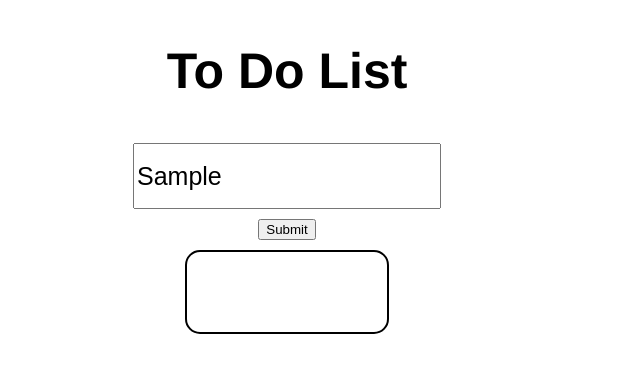
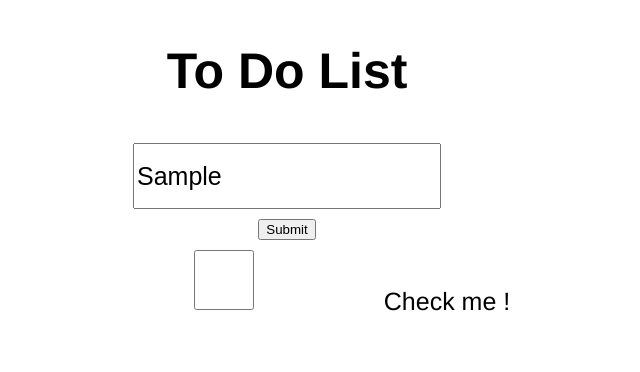
Before and after one commit to Hafizalimi7/React-TL, a React (Create React App) app in the folder client/: page / in a window 1280 px wide. Both pictures are taken after typing "Sample" into the empty fields and a click on the button "Submit". Shown: the top 372 px of the page, without its empty margins (353-993 px from the left). Built offline with nearby package versions, Linux system fonts and the light colour scheme; no server answers.

Commit message:
added checkbox

```diff
--- a/client/src/App.js
+++ b/client/src/App.js
@@ -7,6 +7,8 @@ function App() {
 
   const [todos,setTodos] = useState('')
   const [todoList, setTodoList] = useState([])
+  const [todoComplete,setTodoComplete] = useState(false)
+
 
 
   useEffect(() => {
@@ -27,6 +29,11 @@ function App() {
     ])
   }
 
+  function handleChange(){
+    setTodoComplete(!todoComplete)
+  };
+
+
 
   return (
     <div className="App">
@@ -44,7 +51,13 @@ function App() {
 
         {todoList.map((val) => {
           return(
-            <div className="card">
+            <div>
+               <input
+               type="checkbox"
+               checked={todoComplete}
+               onChange={handleChange}
+               />
+               Check me !
               <h3>{val.allTasks}</h3>
             </div>
           )
```
